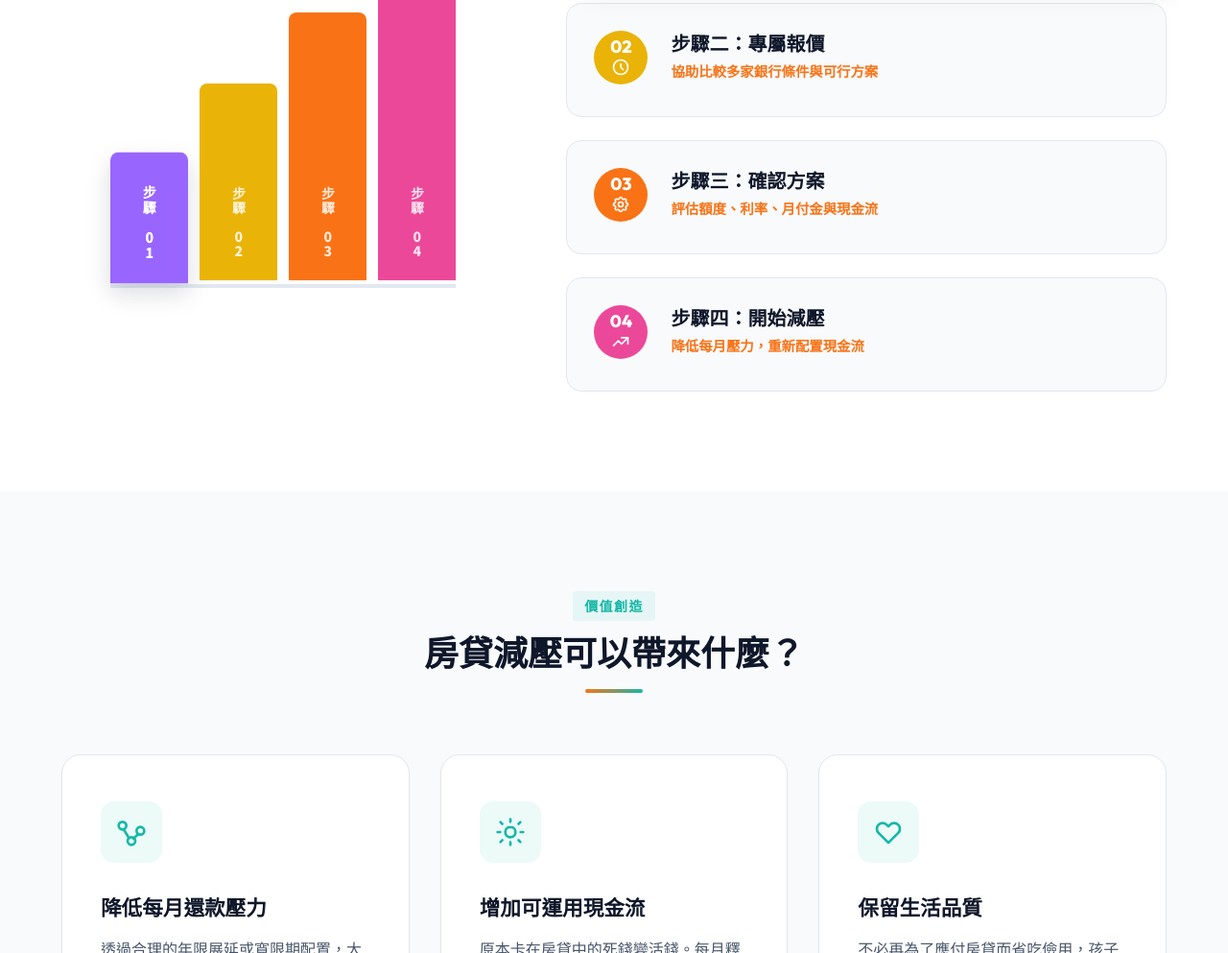
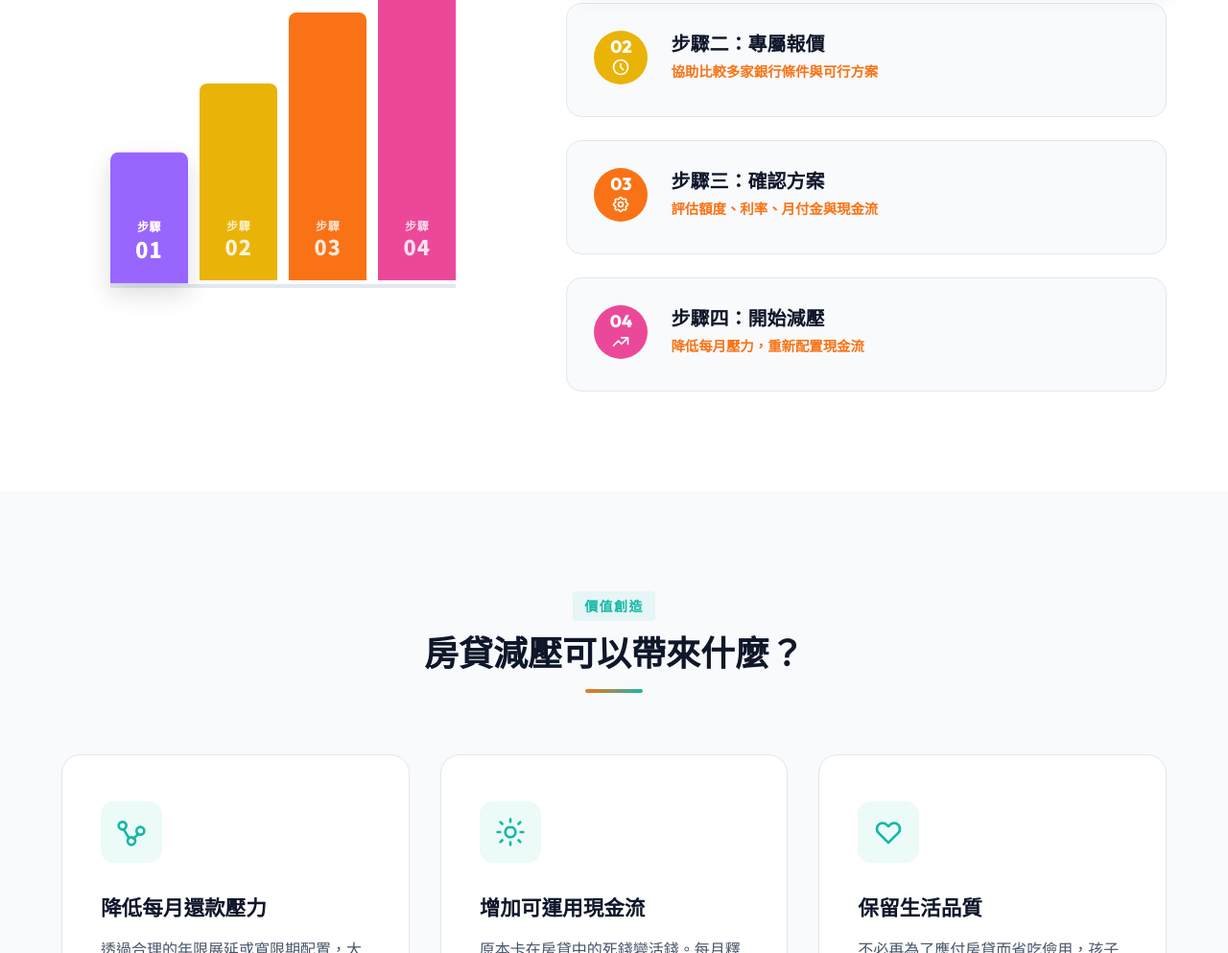
Before and after one commit to axa13579-byte/mortgage-relief-page, a website: page index.html in a window 1280 px wide. Shown: the part 1860-2853 px from the top of the page at 96% size. Drawn offline with Linux system fonts and the light colour scheme.

Commit message:
style: change stair labels to split horizontal-stacked layout (steps text above big bold step number) matching reference image

```diff
--- a/index.html
+++ b/index.html
@@ -235,16 +235,28 @@
           <div class="steps-visual-side">
             <div class="staircase-chart">
               <div class="stair-bar stair-1" data-step="1">
-                <span class="stair-label">步驟 01</span>
+                <div class="stair-label">
+                  <span class="stair-text">步驟</span>
+                  <span class="stair-number">01</span>
+                </div>
               </div>
               <div class="stair-bar stair-2" data-step="2">
-                <span class="stair-label">步驟 02</span>
+                <div class="stair-label">
+                  <span class="stair-text">步驟</span>
+                  <span class="stair-number">02</span>
+                </div>
               </div>
               <div class="stair-bar stair-3" data-step="3">
-                <span class="stair-label">步驟 03</span>
+                <div class="stair-label">
+                  <span class="stair-text">步驟</span>
+                  <span class="stair-number">03</span>
+                </div>
               </div>
               <div class="stair-bar stair-4" data-step="4">
-                <span class="stair-label">步驟 04</span>
+                <div class="stair-label">
+                  <span class="stair-text">步驟</span>
+                  <span class="stair-number">04</span>
+                </div>
               </div>
             </div>
           </div>
--- a/style.css
+++ b/style.css
@@ -686,10 +686,30 @@ h1, h2, h3, h4 {
 }
 
 .stair-bar .stair-label {
-  writing-mode: vertical-rl;
-  text-orientation: upright;
+  display: flex;
+  flex-direction: column;
+  align-items: center;
+  justify-content: center;
+  text-align: center;
+  width: 100%;
+  opacity: 0.85;
+  transition: var(--transition-smooth);
+}
+
+.stair-bar .stair-text {
+  font-size: 0.75rem;
+  font-weight: 700;
+  opacity: 0.9;
+  margin-bottom: 2px;
   letter-spacing: 0.05em;
-  opacity: 0.85;
+  white-space: nowrap;
+}
+
+.stair-bar .stair-number {
+  font-size: 1.35rem;
+  font-weight: 800;
+  line-height: 1;
+  letter-spacing: 0.05em;
 }
 
 /* Heights and colors */
@@ -1666,7 +1686,14 @@ h1, h2, h3, h4 {
 
   .stair-bar {
     padding-bottom: 1rem;
-    font-size: 0.75rem;
+  }
+
+  .stair-bar .stair-text {
+    font-size: 0.65rem;
+  }
+
+  .stair-bar .stair-number {
+    font-size: 1.15rem;
   }
 
   .checkbox-grid {
```
